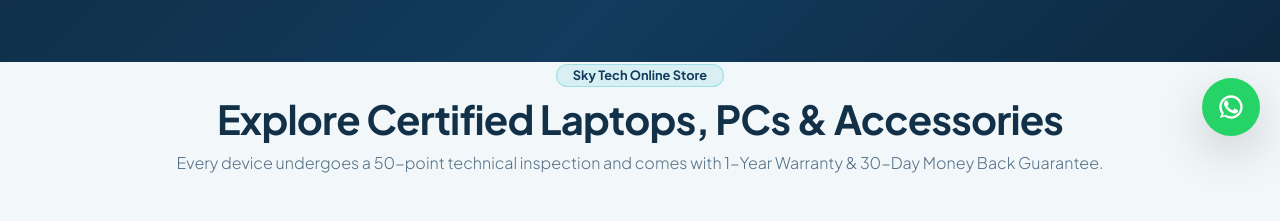
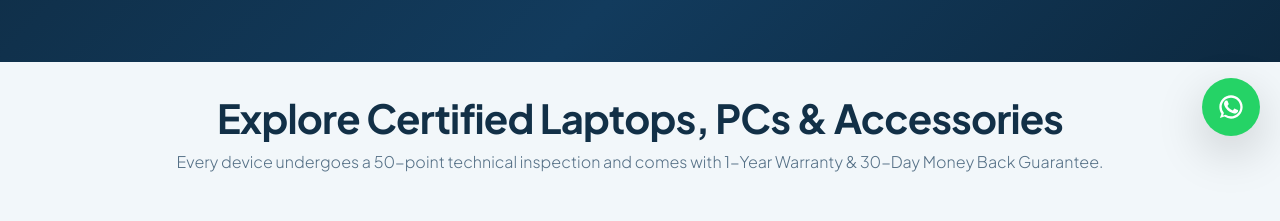
Before and after one commit to patelharshid/skytech-frontend, a React (Vite) app: page / in a window 1280 px wide. Shown: the part 644-865 px from the top of the page. Built offline with nearby package versions, Linux system fonts and the light colour scheme; no server answers.

Commit message:
Update ProductCatalog.jsx

```diff
--- a/src/components/ProductCatalog.jsx
+++ b/src/components/ProductCatalog.jsx
@@ -22,8 +22,7 @@
     <section id="shop" className="py-6 position-relative">
       <div className="container">
         {/* Header */}
-        <div className="text-center max-w-3xl mx-auto mb-5">
-          <div className="badge badge-sky mb-2 px-3 py-1">Sky Tech Online Store</div>
+        <div className="text-center max-w-3xl mx-auto mb-5 mt-3 pt-3">
           <h2 className="display-6 fw-bold">Explore Certified Laptops, PCs &amp; Accessories</h2>
           <p className="text-muted lead fs-6">
             Every device undergoes a 50-point technical inspection and comes with 1-Year Warranty &amp; 30-Day Money Back Guarantee.
```
